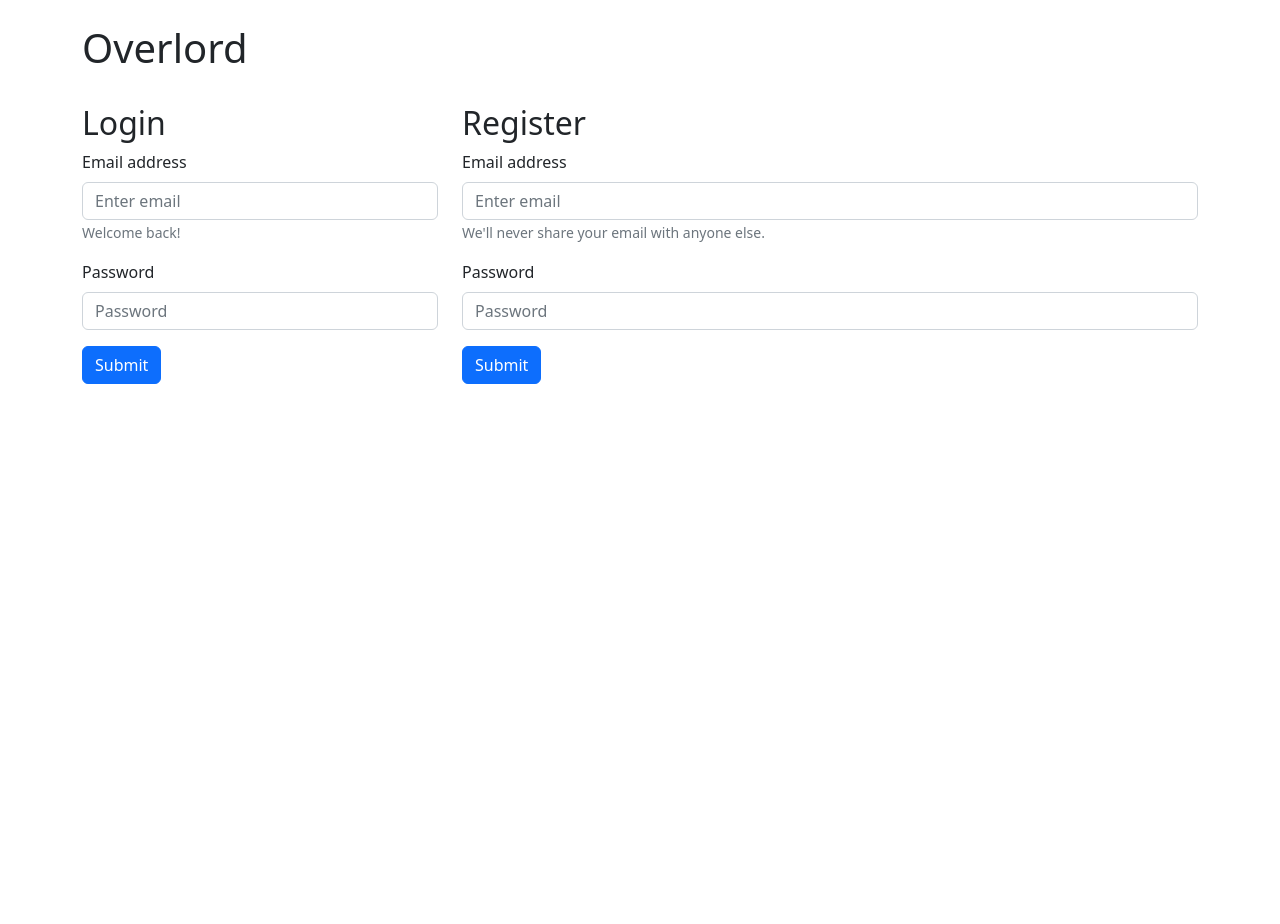
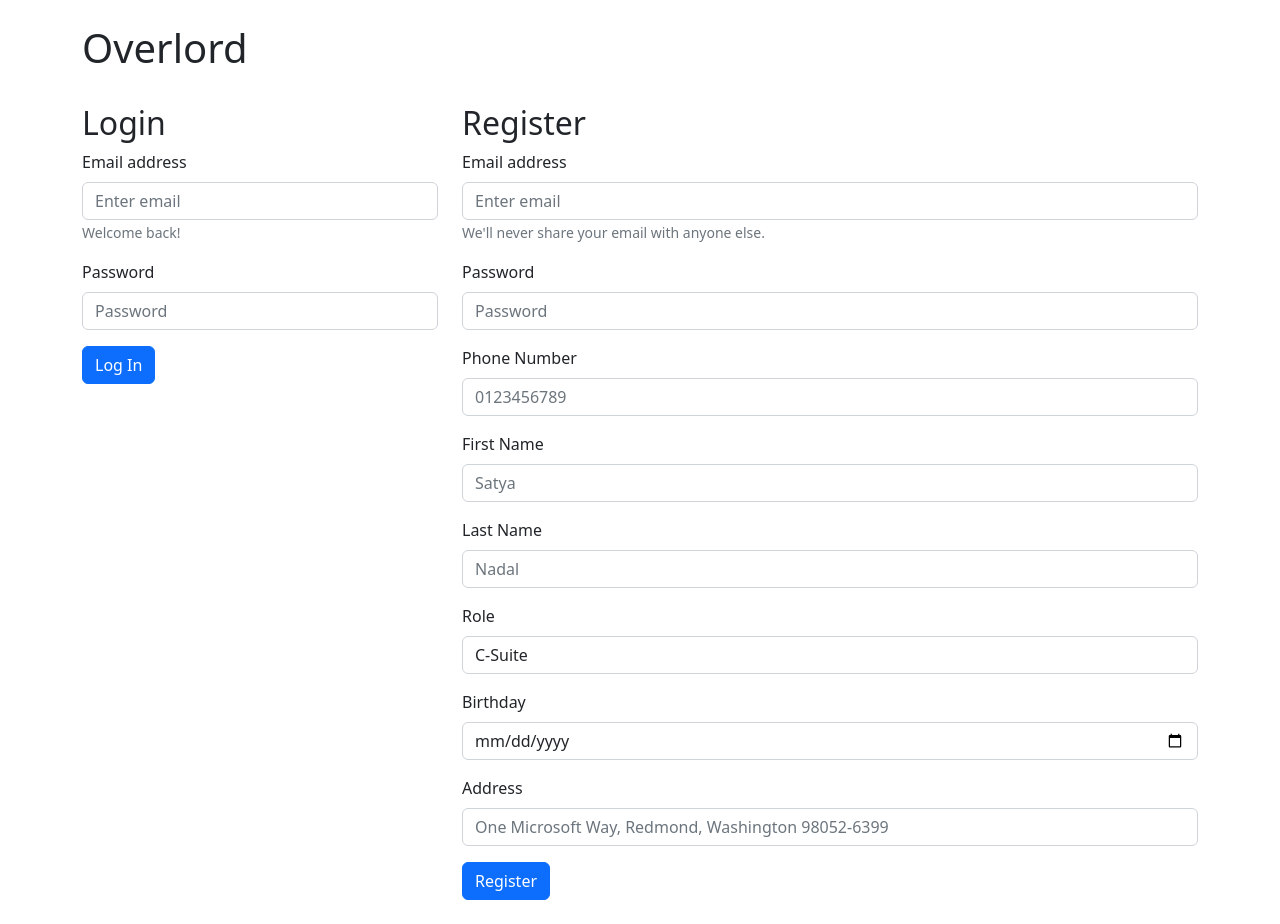
Before and after one commit to Meeshbhoombah/overloard, a React (Create React App) app in the folder client/: page / in a window 1280 px wide. Before the commit the page ends 800 px from the top, so only its background shows below. Built offline with nearby package versions, Linux system fonts and the light colour scheme.

Commit message:
Added form inputs

```diff
--- a/client/src/Components/Home.js
+++ b/client/src/Components/Home.js
@@ -1,3 +1,5 @@
+import { useState } from "react";
+
 import Container from 'react-bootstrap/Container';
 import Row from 'react-bootstrap/Row';
 import Col from 'react-bootstrap/Col';
@@ -7,6 +9,47 @@ import Form from 'react-bootstrap/Form';
 
 
 export default function Home() {
+    // REGISTER
+    const [registerEmail, setRegisterEmail] = useState("");
+    const [registerPassword, setRegisterPassword] = useState("");
+    const [registerPhoneNumber, setRegisterPhoneNumber] = useState("");
+
+    const [registerFirstName, setRegisterFirstName] = useState("");
+    const [registerLastName, setRegisterLastName] = useState("");
+
+    const [registerRole, setRegisterRole] = useState("");
+
+    const [registerBirthday, setRegisterBirthday] = useState("");
+    const [registerAddress, setRegisterAddress] = useState("");
+
+    let register = async (e) => {
+        e.preventDefault();
+            try {
+                let res = await fetch("/employees", {
+                    method: "POST",
+                    body: JSON.stringify({
+                        email: registerEmail,
+                        password: registerPassword,
+                        phoneNumber: registerPhoneNumber,
+                        firstName: registerFirstName,
+                        lastName: registerLastName,
+                        role: registerRole,
+                        birthday: registerBirthday,
+                        address: registerAddress
+                    }),
+                });
+                let resJson = await res.json();
+                if (res.status === 200) {
+                    // TODO: navigate to dashboard
+                } else {
+                    // TODO: Inform user of error
+                }
+            } catch (err) {
+                console.error(err);
+            }
+    };
+
+
     return (
         <Container>
             <Row>
@@ -16,6 +59,7 @@ export default function Home() {
                 </Col>
             </Row>
             <Row>
+                {/* LOGIN */}
                 <Col md='4'>
                     <br></br>
                     <h2>Login</h2>
@@ -32,31 +76,105 @@ export default function Home() {
                         <Form.Control type="password" placeholder="Password" />
                       </Form.Group>
                       <Button variant="primary" type="submit">
-                        Submit
+                        Log In
                       </Button>
                     </Form>
                 </Col>
+                {/* REGISTER */}
                 <Col md='8'>
                     <br></br>
                     <h2>Register</h2>
                     <Form>
-                      <Form.Group className="mb-3" controlId="formBasicEmail">
+                      <Form.Group className="mb-3" controlId="formRegisterBasicEmail">
                         <Form.Label>Email address</Form.Label>
-                        <Form.Control type="email" placeholder="Enter email" />
+                        <Form.Control
+                            type="email"
+                            value={registerEmail}
+                            placeholder="Enter email"
+                            onChange={(e) => setRegisterEmail(e.target.value)}
+                        />
                         <Form.Text className="text-muted">
                           We'll never share your email with anyone else.
                         </Form.Text>
                       </Form.Group>
-                      <Form.Group className="mb-3" controlId="formBasicPassword">
+                      <Form.Group className="mb-3" controlId="formRegisterBasicPassword">
                         <Form.Label>Password</Form.Label>
-                        <Form.Control type="password" placeholder="Password" />
+                        <Form.Control
+                            type="password"
+                            value={registerPassword}
+                            placeholder="Password"
+                            onChange={(e) => setRegisterPassword(e.target.value)}
+                        />
+                      </Form.Group>
+                      <Form.Group className="mb-3" controlId="formPhoneNumber">
+                        <Form.Label>Phone Number</Form.Label>
+                        <Form.Control
+                            type="tel"
+                            value={registerPhoneNumber}
+                            placeholder="0123456789"
+                            onChange={(e) => setRegisterPhoneNumber(e.target.value)}
+                        />
+                      </Form.Group>
+                      <Form.Group className="mb-3" controlId="formFirstName">
+                        <Form.Label>First Name</Form.Label>
+                        <Form.Control
+                            type="text"
+                            value={registerFirstName}
+                            placeholder="Satya"
+                            onChange={(e) => setRegisterFirstName(e.target.value)}
+                        />
+                      </Form.Group>
+                      <Form.Group className="mb-3" controlId="formLastName">
+                        <Form.Label>Last Name</Form.Label>
+                        <Form.Control
+                            type="text"
+                            value={registerLastName}
+                            placeholder="Nadal"
+                            onChange={(e) => setRegisterLastName(e.target.value)}
+                        />
+                      </Form.Group>
+                      <Form.Group className="mb-3" controlId="formRole">
+                        <Form.Label>Role</Form.Label>
+                        <Form.Control
+                            as="select"
+                            value={registerRole}
+                            onChange={(e) => setRegisterRole(e.target.value)}
+                        >
+                        <option value="C-Suite">C-Suite</option>
+                        <option value="Human Resources">Human Resources</option>
+                        <option value="Product Manager">Product Manager</option>
+                        <option value="Engineer">Engineer</option>
+                        <option value="Design">Design</option>
+                        <option value="Sales">Sales</option>
+                        <option value="Marketing">Marketing</option>
+                        </Form.Control>
+                      </Form.Group>
+                      <Form.Group className="mb-3" controlId="formBirthday">
+                        <Form.Label>Birthday</Form.Label>
+                        <Form.Control
+                            type="date"
+                            value={registerBirthday}
+                            placeholder="MM/DD/YYYY"
+                            onChange={(e) => setRegisterBirthday(e.target.value)}
+                        />
+                      </Form.Group>
+                      <Form.Group className="mb-3" controlId="formAddress">
+                        <Form.Label>Address</Form.Label>
+                        <Form.Control
+                            type="text"
+                            value={registerAddress}
+                            placeholder="One Microsoft Way, Redmond, Washington 98052-6399"
+                            onChange={(e) => setRegisterAddress(e.target.value)}
+                        />
                       </Form.Group>
                       <Button variant="primary" type="submit">
-                        Submit
+                        Register
                       </Button>
                     </Form>
+                    <br></br>
                 </Col>
             </Row>
         </Container>
+
     );
 }
```
